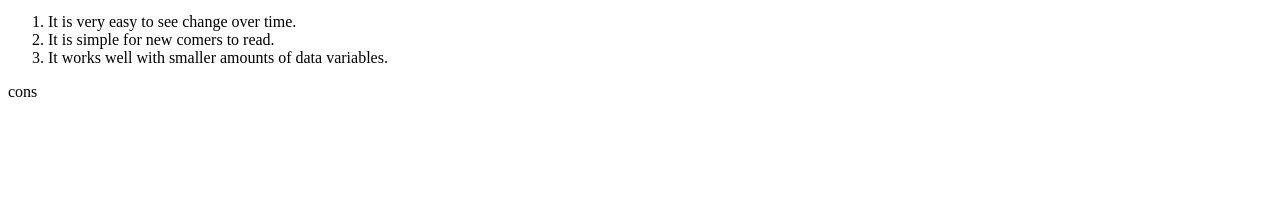
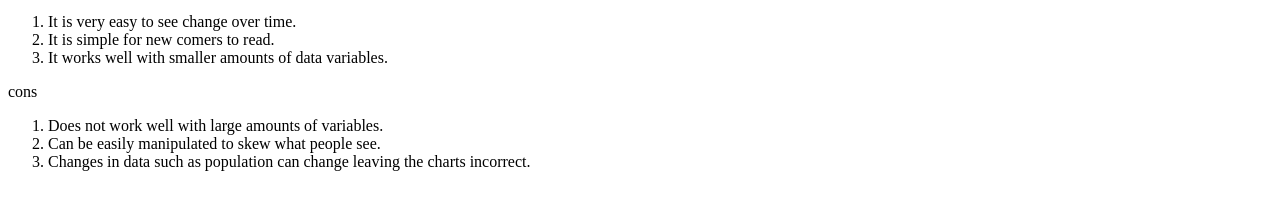
Before and after one commit to Croslin2010/10-9-HW, a plain HTML site: page index.html in a window 1280 px wide. Shown: the part 105-314 px from the top of the page. Drawn offline with Linux system fonts and the light colour scheme.

Commit message:
Update index.html

```diff
--- a/index.html
+++ b/index.html
@@ -12,7 +12,9 @@
   </ol>
   cons
   <ol>
-
+    <li>Does not work well with large amounts of variables.</li>
+    <li>Can be easily manipulated to skew what people see.</li>
+    <li>Changes in data such as population can change leaving the charts incorrect.</li>
   </ol>
 </p>
 </body>
```
